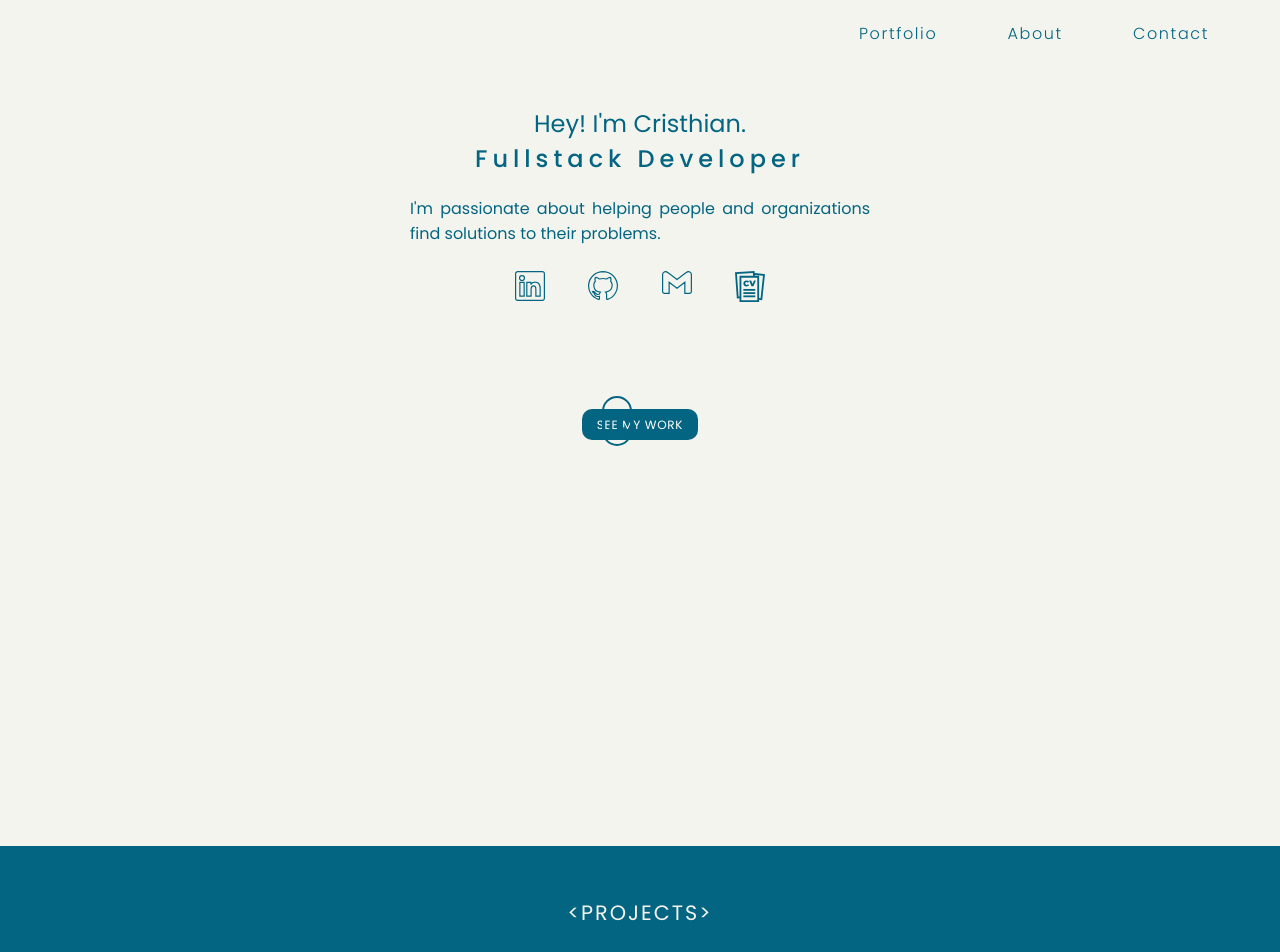
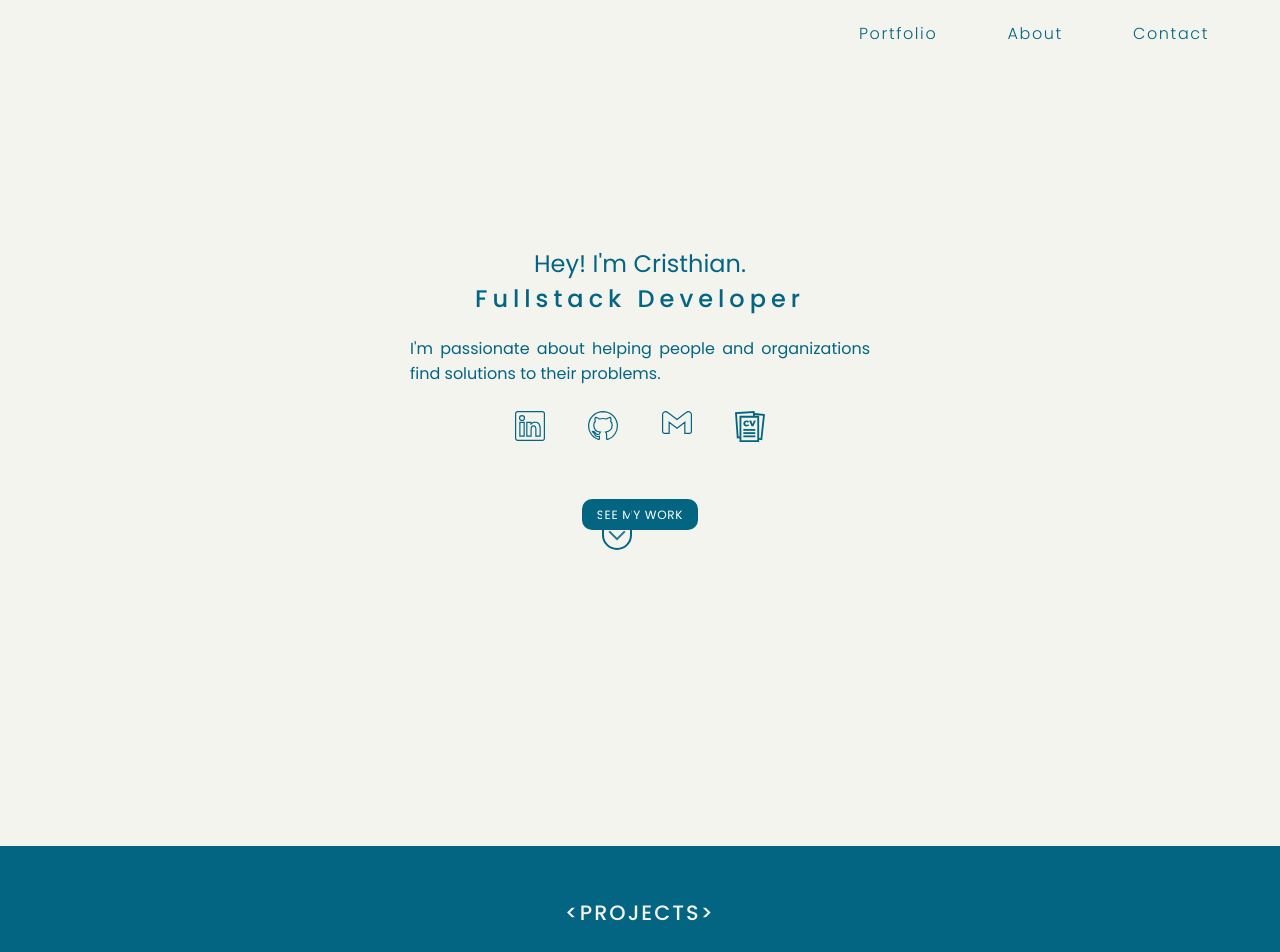
Before and after one commit to cvargas31/cvargas.com, a plain HTML site: page index.html in a window 1280 px wide. Shown: the top 952 px of the page. Drawn offline with Linux system fonts and the light colour scheme.

Commit message:
fix padding in home section

```diff
--- a/css/main.scss
+++ b/css/main.scss
@@ -61,7 +61,7 @@ body{
 
 
 #home{
-  padding-top: 60px;
+  padding-top: 200px;
   min-height: 100vh;
   z-index: 1;
   background:#f3f4ed;
@@ -112,7 +112,7 @@ h1 {
 }
 
 .button{
-  margin-top: 100px;
+  margin-top: 50px;
   display: flex;
   justify-content: center;
 
@@ -155,7 +155,7 @@ h1 {
 
 .my-work{
   text-transform: uppercase;
-  font-weight: 5500;
+  font-weight: 500;
   font-size: 1.3rem;
   line-height: 1.6;
   color: #f3f4ed;
@@ -262,7 +262,7 @@ h1 {
   border: 2px solid #046582;
   position: absolute;
   left: 47%;
-  bottom: 50%;
+  bottom: 37%;
   border-radius: 50px;
   cursor: pointer;
 }
```
Also changed, not shown: css/main.css, 1 other file.
